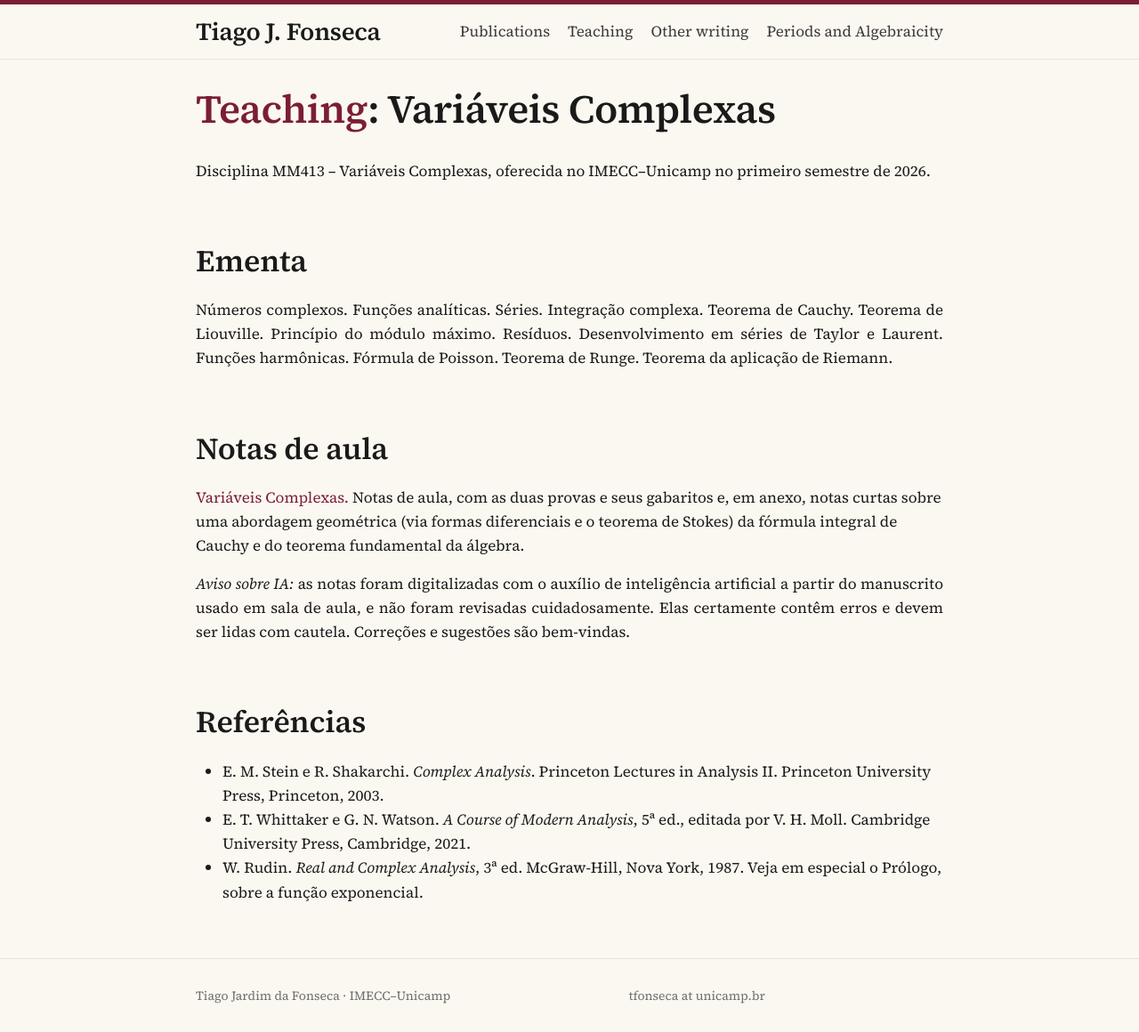
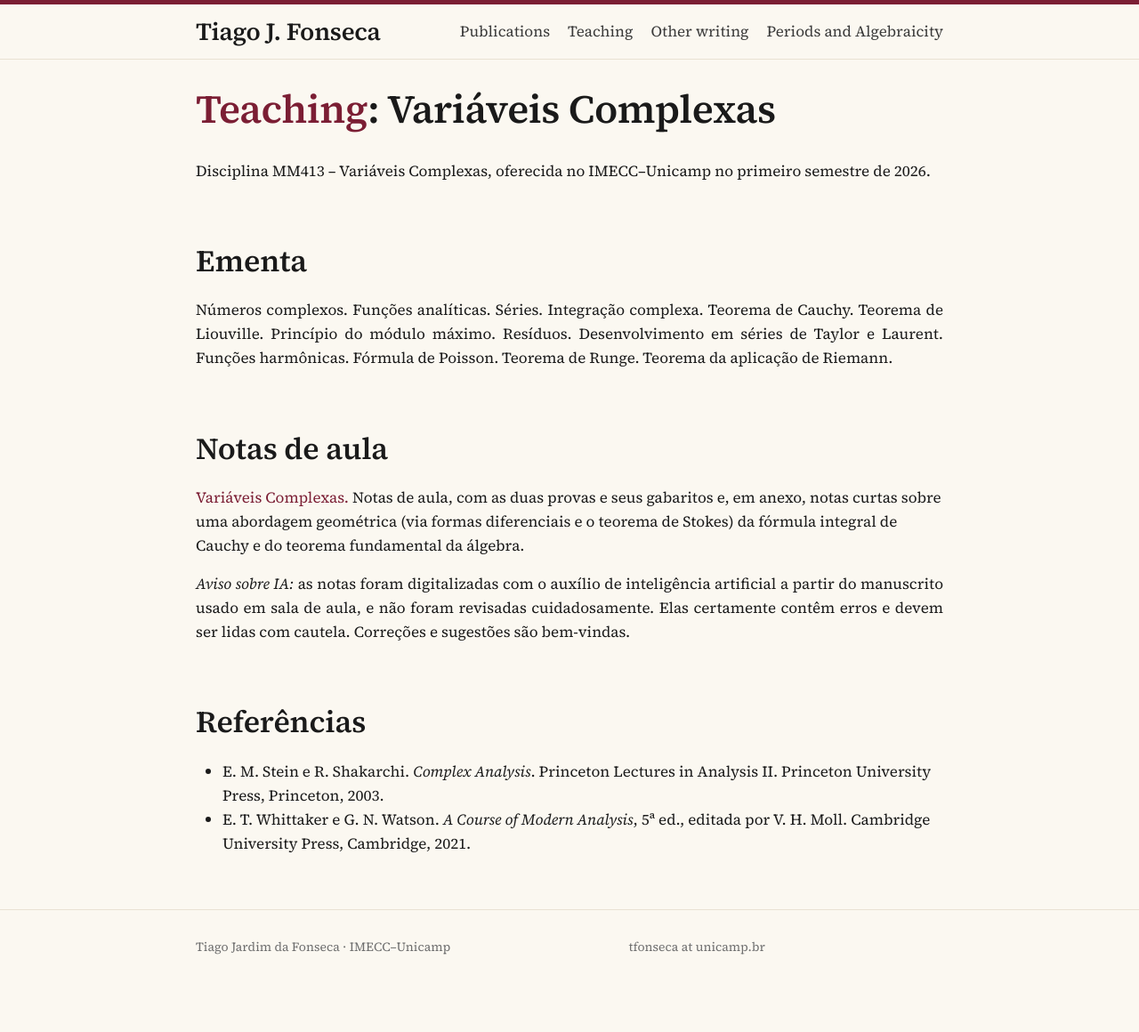
Before and after one commit to tjfonseca/tjfonseca.github.io, a Jekyll site: the page built from teaching/variaveis-complexas.md, in a window 1280 px wide. Shown: the whole page at 89% size. Built offline with Jekyll 4.4.1, drawn with Linux system fonts in a browser that asks for light colours; after the commit the page ends 1106 px from its top, so only the background shows below that.

Commit message:
Variáveis Complexas: remove Rudin reference
Co-Authored-By: Claude Opus 5.5 <noreply@anthropic.com>
Claude-Session: https://claude.ai/code/session_01R98JVardW9k5os3YAuzcpz

```diff
--- a/teaching/variaveis-complexas.md
+++ b/teaching/variaveis-complexas.md
@@ -24,4 +24,3 @@ Números complexos. Funções analíticas. Séries. Integração complexa. Teore
 
 - E. M. Stein e R. Shakarchi. *Complex Analysis*. Princeton Lectures in Analysis II. Princeton University Press, Princeton, 2003.
 - E. T. Whittaker e G. N. Watson. *A Course of Modern Analysis*, 5ª ed., editada por V. H. Moll. Cambridge University Press, Cambridge, 2021.
-- W. Rudin. *Real and Complex Analysis*, 3ª ed. McGraw-Hill, Nova York, 1987. Veja em especial o Prólogo, sobre a função exponencial.
```
